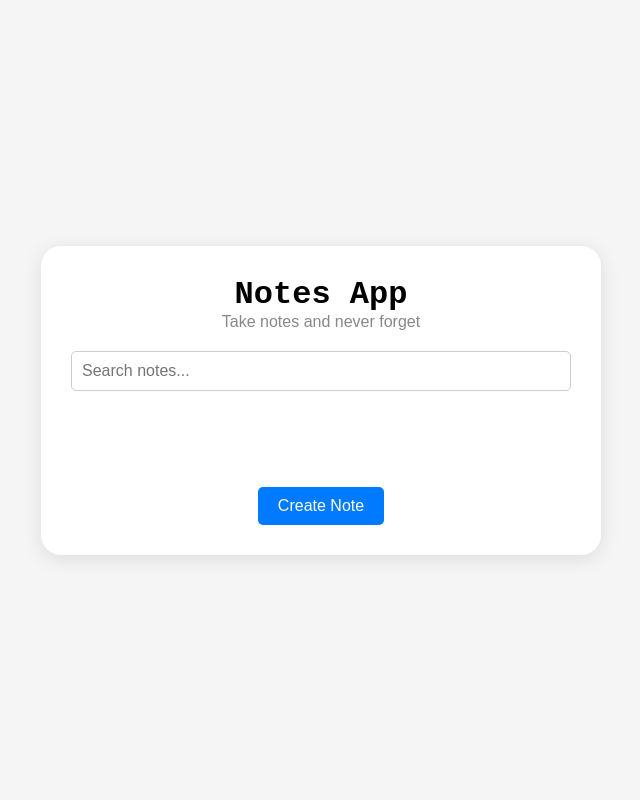
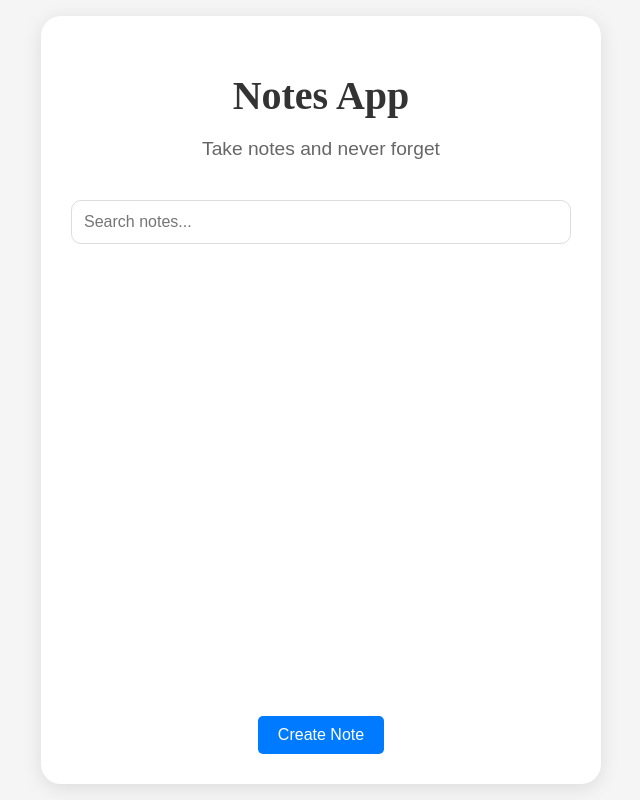
Before and after one commit to qwq140/react-note-app, a React (Create React App) app: page / in a window 1280 px wide. Shown: the whole page, without its empty margins (319-959 px from the left). Built offline with nearby package versions, Linux system fonts and the light colour scheme.

Commit message:
리스트 디자인 수정

```diff
--- a/src/components/NoteAppTemplate.css
+++ b/src/components/NoteAppTemplate.css
@@ -8,14 +8,15 @@
 }
 
 header h1 {
-    font-family: 'Courier New', Courier, monospace;
-    font-size: 2rem;
-    margin: 0;
+    font-size: 2.5em;
+    margin-bottom: 10px;
+    font-family: 'Merriweather', serif;
+    color: #333;
 }
 
 header p {
-    color: #888;
-    margin: 0;
+    font-size: 1.2em;
+    color: #666;
 }
 
 main {
--- a/src/components/NoteList.css
+++ b/src/components/NoteList.css
@@ -1,18 +1,53 @@
-.note-list-container {
-    padding: 20px;
+.note-list {
+    list-style: none;
+    padding: 0;
+    width: 100%;
+    max-height: 400px;
+    min-height: 400px;
+    overflow-y: auto;
 }
 
-.note-list {
-    list-style-type: none;
-    padding: 0;
+.note-list::-webkit-scrollbar {
+    width: 8px;
 }
 
-.note-list li {
-    margin: 10px 0;
+.note-list::-webkit-scrollbar-thumb {
+    background: #ccc;
+    border-radius: 4px;
 }
 
-.note-list li a {
-    font-size: 1.2rem;
+.note-list::-webkit-scrollbar-thumb:hover {
+    background: #999;
+}
+
+.note-item {
+    display: block;
+    background: #f9f9f9; /* 배경을 밝은 회색으로 변경 */
+    padding: 20px;
+    margin: 10px 0;
+    border-radius: 10px;
+    box-shadow: 0 2px 5px rgba(0, 0, 0, 0.1);
+    cursor: pointer;
+    text-decoration: none;
     color: #333;
-    text-decoration: none;
+    transition: transform 0.2s, box-shadow 0.2s;
 }
+
+.note-item h2 {
+    margin: 0 0 10px;
+    font-size: 1.5em;
+    font-family: 'Merriweather', serif;
+    color: #333;
+}
+
+.note-item p {
+    margin: 0;
+    font-size: 0.9em;
+    color: #999;
+}
+
+.note-item:hover {
+    transform: translateY(-5px);
+    box-shadow: 0 5px 15px rgba(0, 0, 0, 0.2);
+    background: #f0f0f0;
+}
--- a/src/components/NoteList.js
+++ b/src/components/NoteList.js
@@ -3,16 +3,16 @@ import {Link} from "react-router-dom";
 
 const NoteList = ({notes}) => {
     return (
-        <div className="note-list-container">
+        <>
             <ul className="note-list">
                 {notes.map(note => (
-                    <li key={note.id}>
-                        <Link to={`/detail/${note.id}`}>{note.title}</Link>
+                    <Link to={`/detail/${note.id}`} key={note.id} className="note-item">
+                        <h2>{note.title}</h2>
                         <p>last edited {note.lastEdited}</p>
-                    </li>
+                    </Link>
                 ))}
             </ul>
-        </div>
+        </>
     )
 }
 
--- a/src/components/SearchBar.css
+++ b/src/components/SearchBar.css
@@ -1,9 +1,9 @@
 .search-input {
     width: 100%;
-    padding: 10px;
-    font-size: 1rem;
-    border: 1px solid #ccc;
-    border-radius: 5px;
-    margin-bottom: 20px;
+    padding: 12px;
+    margin: 20px 0;
+    border: 1px solid #ddd;
+    border-radius: 10px;
     box-sizing: border-box;
+    font-size: 1em;
 }
```
